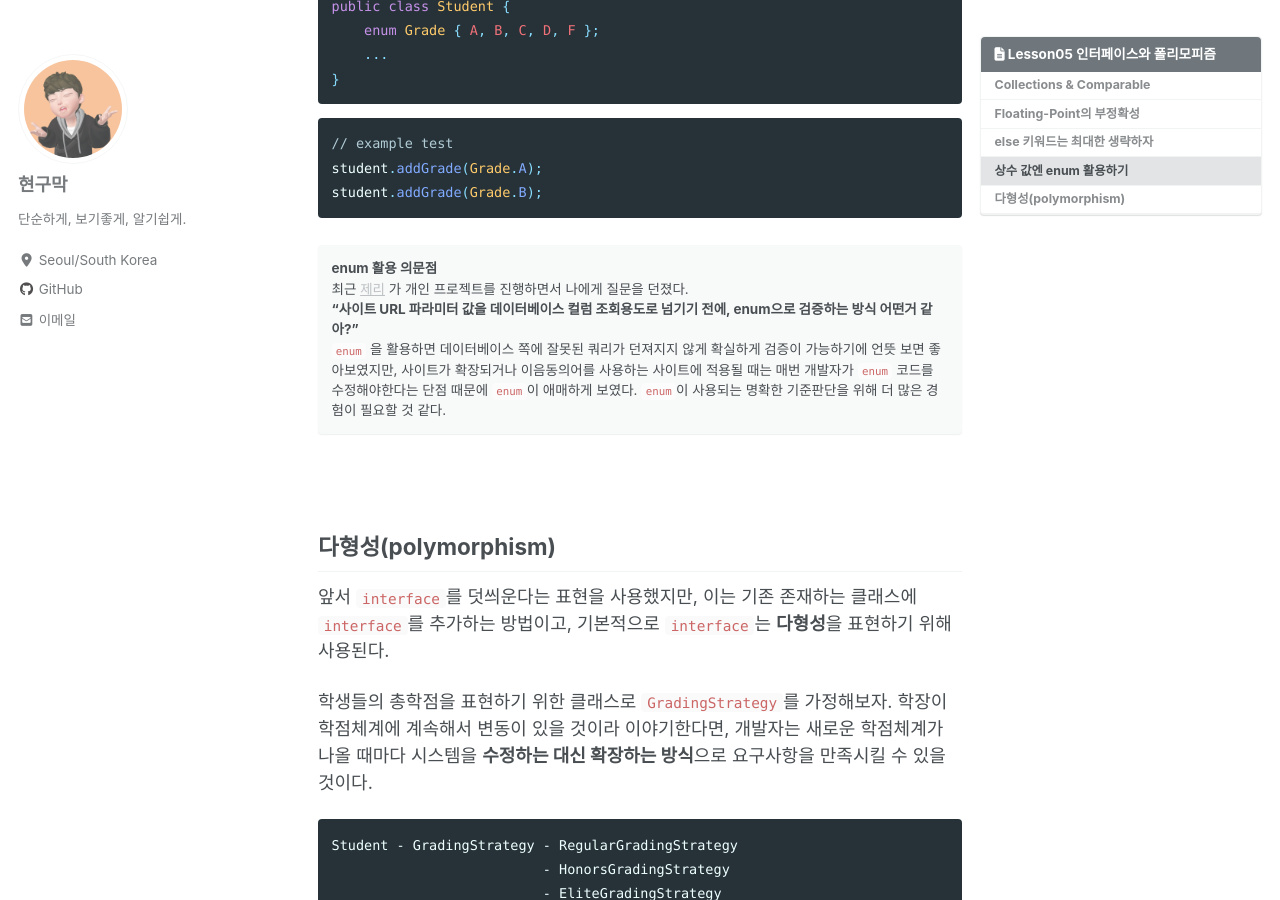
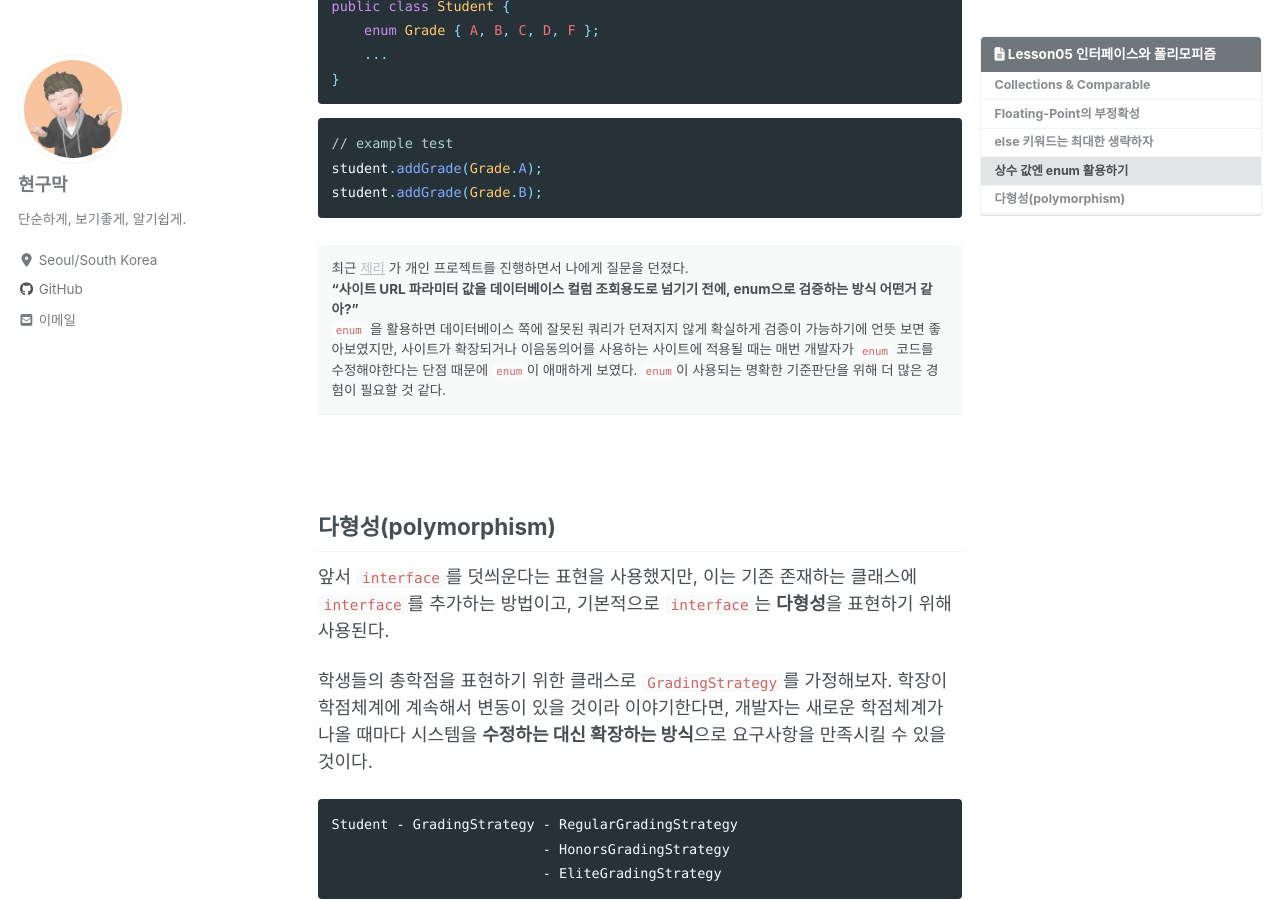
Before and after one commit to Hyeon9mak/Hyeon9mak.github.io, a Jekyll site: the page built from _posts/2021-01-25-Agile-Java-Lesson05.md, in a window 1280 px wide and 900 px high, scrolled down 4253 px. Built offline with Jekyll 4.4.1, drawn with Linux system fonts in a browser that asks for light colours; cached includes are drawn as plain includes; nearby versions of some CDN libraries; comment, search, counter and statistics services are not loaded.

Commit message:
docs: edit post in Agile-Java-Lesson05

````diff
--- a/_posts/2021-01-25-Agile-Java-Lesson05.md
+++ b/_posts/2021-01-25-Agile-Java-Lesson05.md
@@ -181,8 +181,7 @@ student.addGrade(Grade.A);
 student.addGrade(Grade.B);
 ```
 
-**enum 활용 의문점**
-최근 [제리](https://github.com/JunHyeonk96) 가 개인 프로젝트를 진행하면서 나에게 질문을 던졌다.
+최근 [제리](https://github.com/JunHyeok96) 가 개인 프로젝트를 진행하면서 나에게 질문을 던졌다.
 **"사이트 URL 파라미터 값을 데이터베이스 컬럼 조회용도로 넘기기 전에, enum으로 검증하는 방식 어떤거 같아?"**
 `enum` 을 활용하면 데이터베이스 쪽에 잘못된 쿼리가 던져지지 않게 확실하게 검증이 가능하기에 언뜻 보면 좋아보였지만,
 사이트가 확장되거나 이음동의어를 사용하는 사이트에 적용될 때는 매번 개발자가 `enum` 코드를 수정해야한다는 단점 때문에
````
